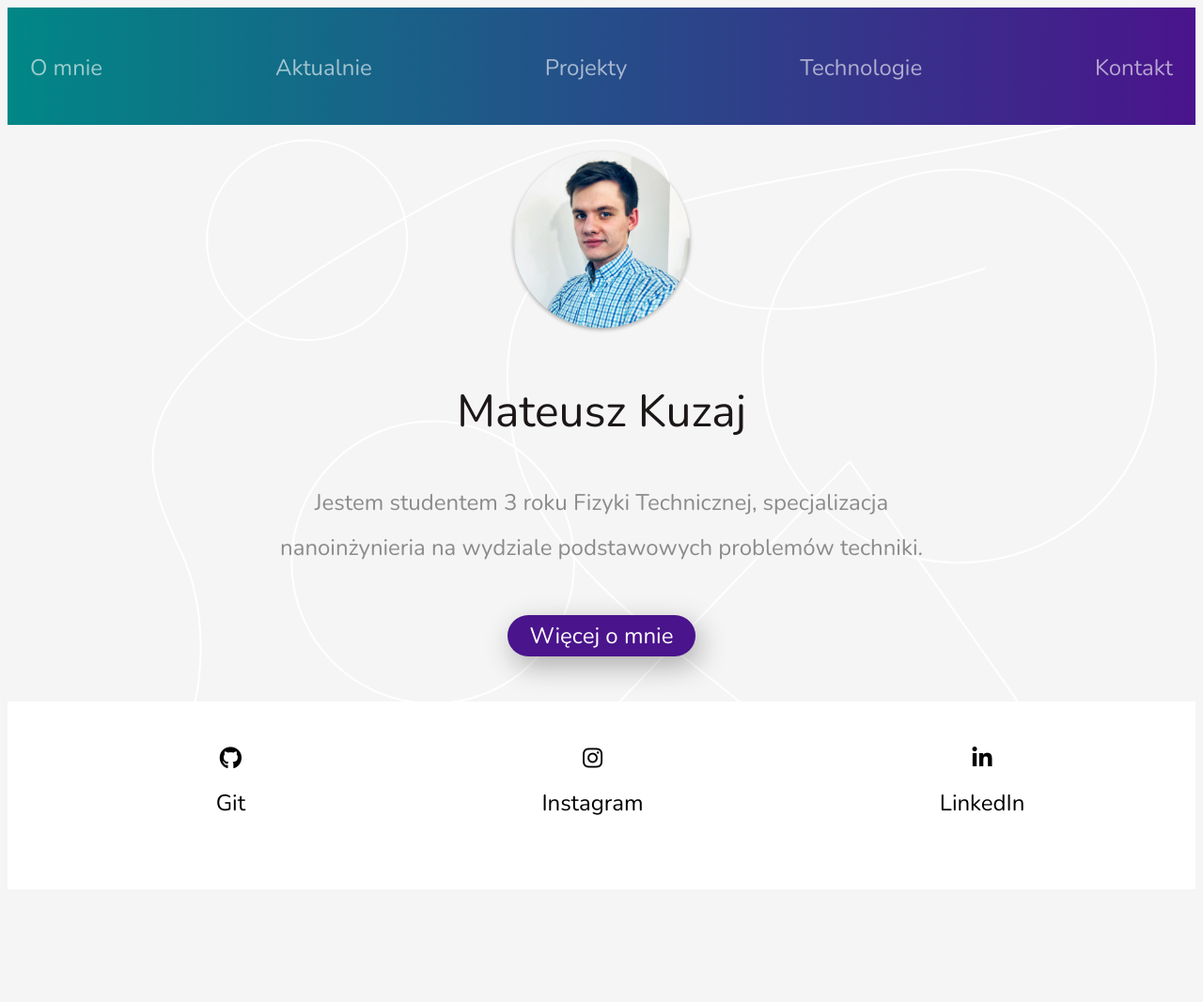
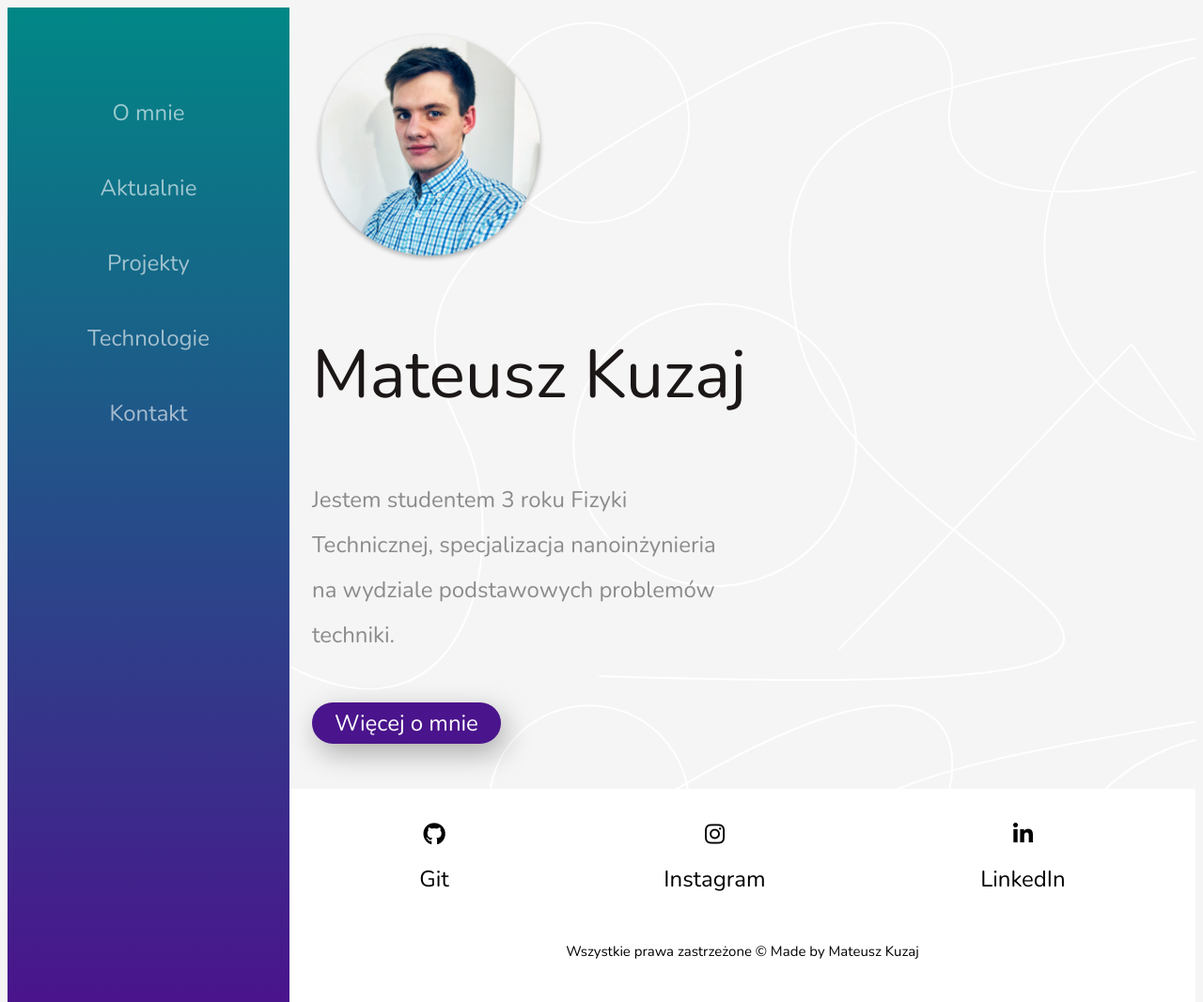
Before and after one commit to matetuh/About-me-website, a plain HTML site: page index.html in a window 1280 px wide. Shown: the whole page at 94% size. Before the commit the page ends 947 px from the top, so only its background shows below. Drawn offline with nearby package versions, Linux system fonts and the light colour scheme.

Commit message:
Init Commit

```diff
--- a/index.html
+++ b/index.html
@@ -24,7 +24,7 @@
                     <img src="Images/Image from iOS.png"/>
                     <div class="about-content">
                         <h1>Mateusz Kuzaj</h1>
-                        <p>Jestem studentem 3 roku Fizyki Technicznej, specjalizacja<br/>
+                        <p>Jestem studentem 3 roku Fizyki Technicznej, specjalizacja
                             nanoinżynieria na wydziale podstawowych problemów techniki.
                         </p>
                         <a class="action-btn" href="#">Więcej o mnie</a>
@@ -38,6 +38,7 @@
                         <li><i class="fab fa-instagram"><p>Instagram</p></i></li>
                         <li><i class="fab fa-linkedin-in"><p>LinkedIn</p></i></li>
                     </ul>
+                    <h4>Wszystkie prawa zastrzeżone &copy;  Made by Mateusz Kuzaj</h4>
                 </footer>
             </div>
 
--- a/style.css
+++ b/style.css
@@ -6,7 +6,7 @@ body{
 }
 
 .main {
-    grid-area: content;
+    grid-area: main;
     background: url(Images/Group\ 1.png);
 }
 
@@ -30,7 +30,9 @@ body{
     height: 100vh;
     display: grid;
     grid-template-areas:
-    "sidebar" "content" "footer";
+    "sidebar"
+    "main"
+    "footer";
     grid-template-columns: 1fr;
     grid-template-rows: 125px 1fr 200px;
 }
@@ -131,9 +133,83 @@ footer ul i:hover{
 }
 
 footer ul li p {
+    text-decoration: none;
     font-family: 'Nunito', sans-serif;
+}
+footer h4 {
+    text-align: center;
+    font-weight: 300;
+    font-size: 15px;
 }
 
 @media (min-width: 1040px){
+    .container {
+        display: grid;
+        grid-template-areas:
+        "sidebar main"
+        "sidebar footer";
+        grid-template-columns: 300px 1fr;
+        grid-template-rows: 1fr 150fr;
+    }
 
+    nav ul {
+        display: flex;
+        flex-direction: column;
+        justify-content: space-between;
+    }
+
+    .sidebar {
+        background: linear-gradient( #018786,
+        #4A148C);
+        padding-top: 3em;
+    }
+
+    .about {
+        text-align: left;
+        margin: 0 auto;
+    }
+
+    .about img {
+        width: 250px;
+
+    }
+
+    .about h1 {
+        font-size: 3em;
+    }
+
+    .about p {
+        width: 50%;
+    }
+
+    footer ul{
+        max-width: 1000px;
+        margin: 0 auto;
+        padding: 0.5em 0;
+    }
 }
+
+@media (max-width: 650px){
+
+    nav ul {
+        margin: 0;
+        padding: 0;
+        display: flex;
+        justify-content: space-between;
+        align-items: center;
+    }
+
+    nav li{
+        list-style: none;
+        padding: 1em 0;
+    }
+
+    nav li a{
+        font-size: 15px;
+        color: #fff;
+        font-weight: 500;
+        opacity: 0.6;
+        text-decoration: none;
+        transition: 0.5s;
+    }
+}
```
